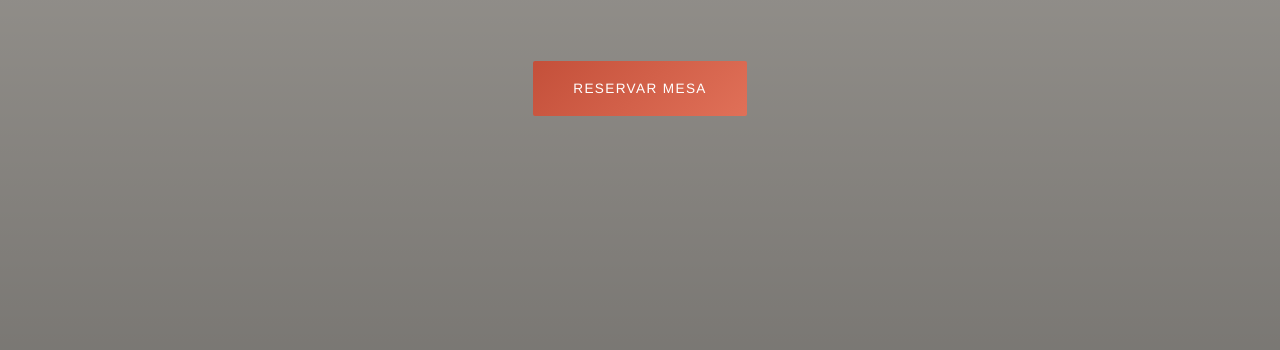
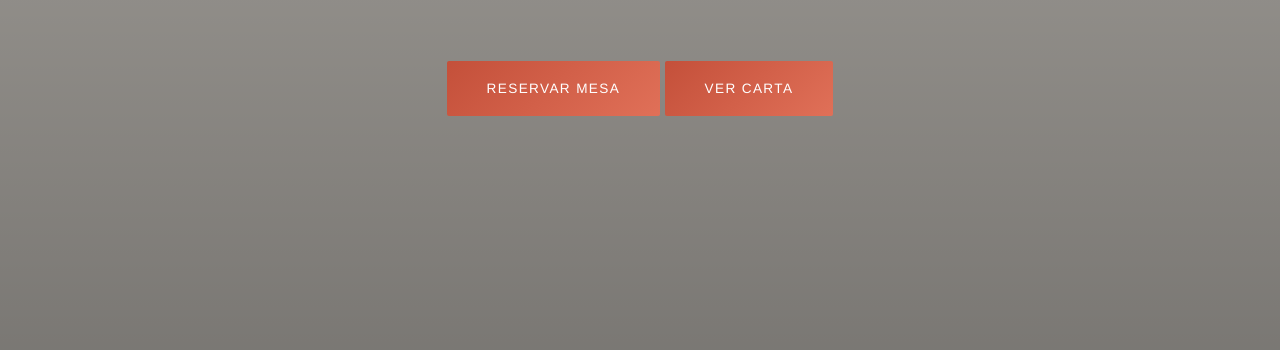
Before and after one commit to francheskajcg/web-bar-asador-de-la-puebla, a website built with Vite: page src/index.html in a window 1280 px wide. Shown: the part 450-800 px from the top of the page. Built offline with nearby package versions, Linux system fonts and the light colour scheme; files whose address does not match are found by name.

Commit message:
Añado botón para ver la carta

```diff
--- a/src/partials/main.html
+++ b/src/partials/main.html
@@ -7,6 +7,7 @@
       <p class="hero-subtitle">Donde el fuego, la tradición y los mejores cortes se
         unen para crear<br>una experiencia gastronómica inolvidable</p>
       <a href="#contacto" class="btn btn-primary">Reservar mesa</a>
+      <a href="#menu" class="btn btn-primary">Ver carta</a>
     </div>
   </section>
 
```
